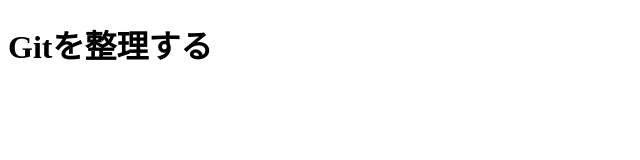
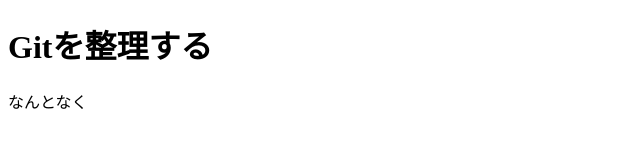
Before and after one commit to c0t1/hoge000, a website: page index.html in a window 1280 px wide. Shown: the full height of the page, 0-640 px from the left. Drawn offline with Linux system fonts and the light colour scheme.

Commit message:
なんとなく

```diff
--- a/index.html
+++ b/index.html
@@ -7,5 +7,6 @@
 </head>
 <body>
   <h1>Gitを整理する</h1>
+  <p>なんとなく</p>
 </body>
 </html>
```
